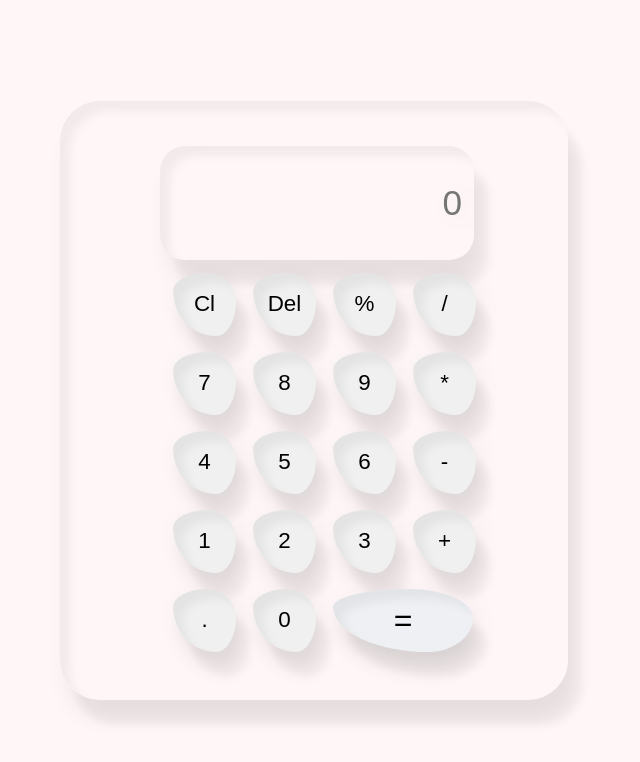
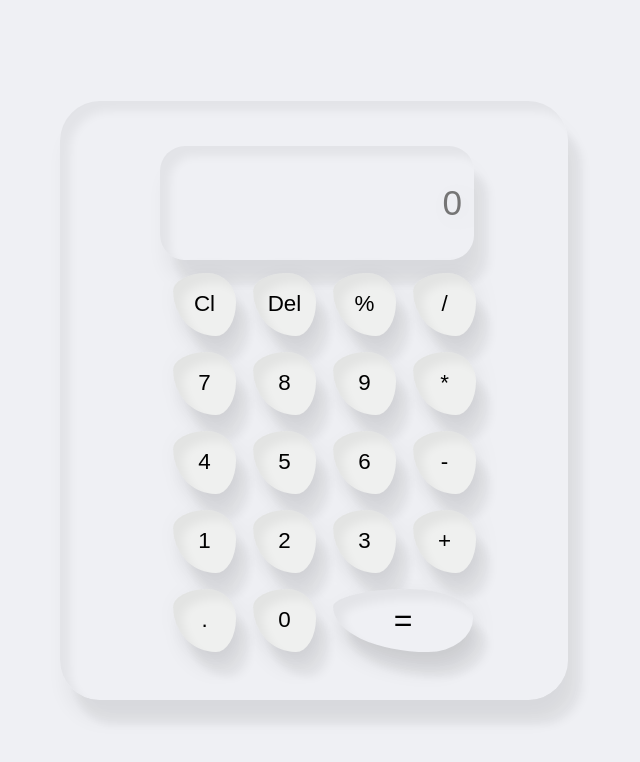
Before and after one commit to ProgrammerRana/Calculator, a plain HTML site: page index.html in a window 1280 px wide. Shown: the whole page, without its empty margins (326-966 px from the left). Drawn offline with Linux system fonts and the light colour scheme.

Commit message:
4th updated

```diff
--- a/index.html
+++ b/index.html
@@ -44,7 +44,7 @@
   display: flex;
   justify-content: center;
   align-items: center;
-  background-color: rgb(255, 247, 247);
+  background-color: #eff0f4;
 }
 .calculator{
   padding: 40px 100px;
```
